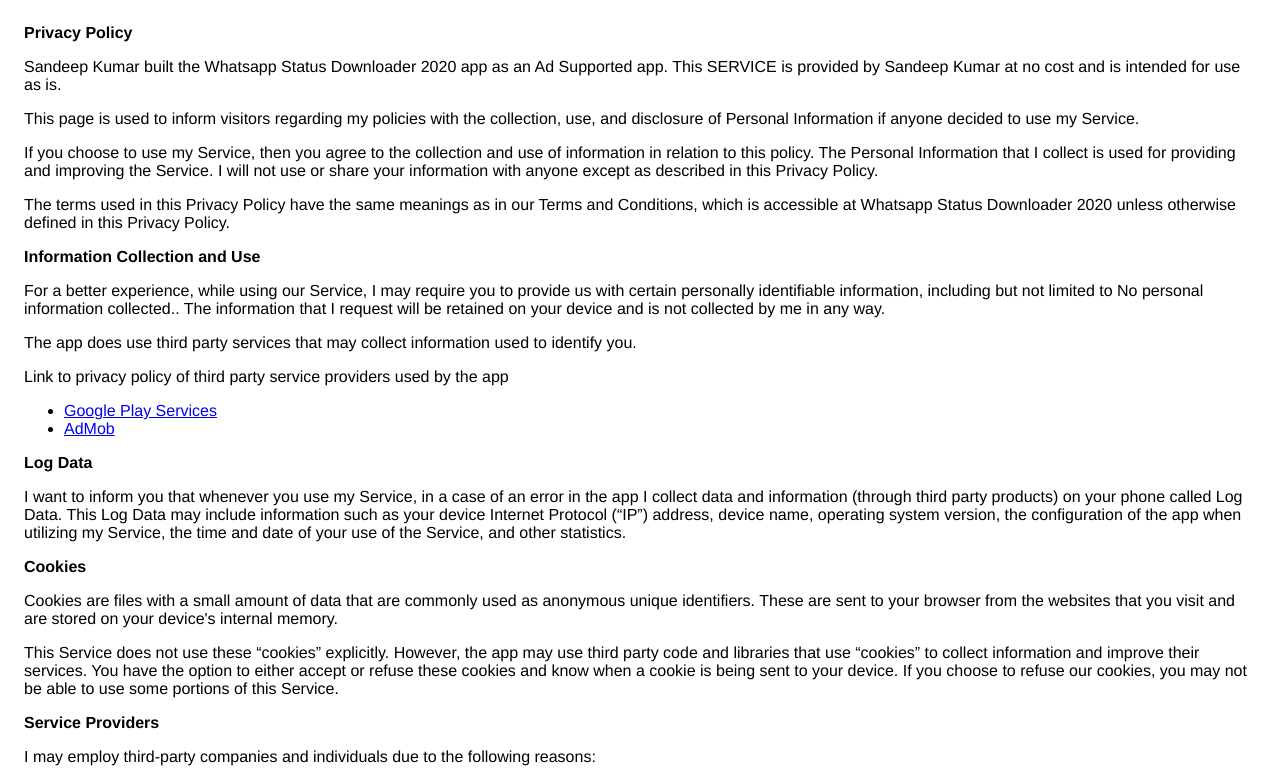
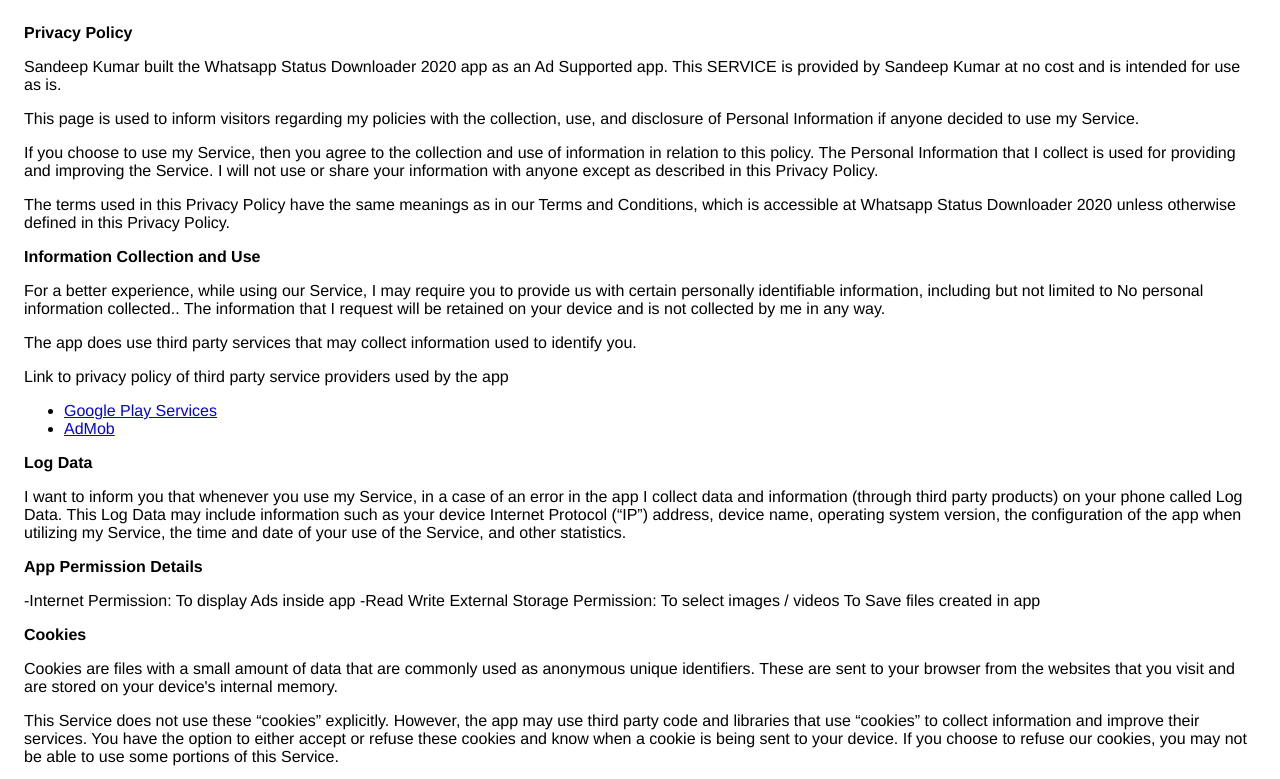
Before and after one commit to skumar015/skumar015, a plain HTML site: page index.html in a window 1280 px wide. Shown: the top 779 px of the page. Drawn offline with Linux system fonts and the light colour scheme.

Commit message:
Update index.html

```diff
--- a/index.html
+++ b/index.html
@@ -47,7 +47,15 @@
                   configuration of the app when utilizing my Service,
                   the time and date of your use of the Service, and other
                   statistics.
-                </p> <p><strong>Cookies</strong></p> <p>
+                </p>
+                <p><strong>App Permission Details</strong></p> <p>
+                    -Internet Permission:
+                        To display Ads inside app
+                    -Read Write External Storage Permission:
+                        To select images / videos To Save files created in app
+
+
+        <p><strong>Cookies</strong></p> <p>
                   Cookies are files with a small amount of data that are
                   commonly used as anonymous unique identifiers. These are sent
                   to your browser from the websites that you visit and are
```
